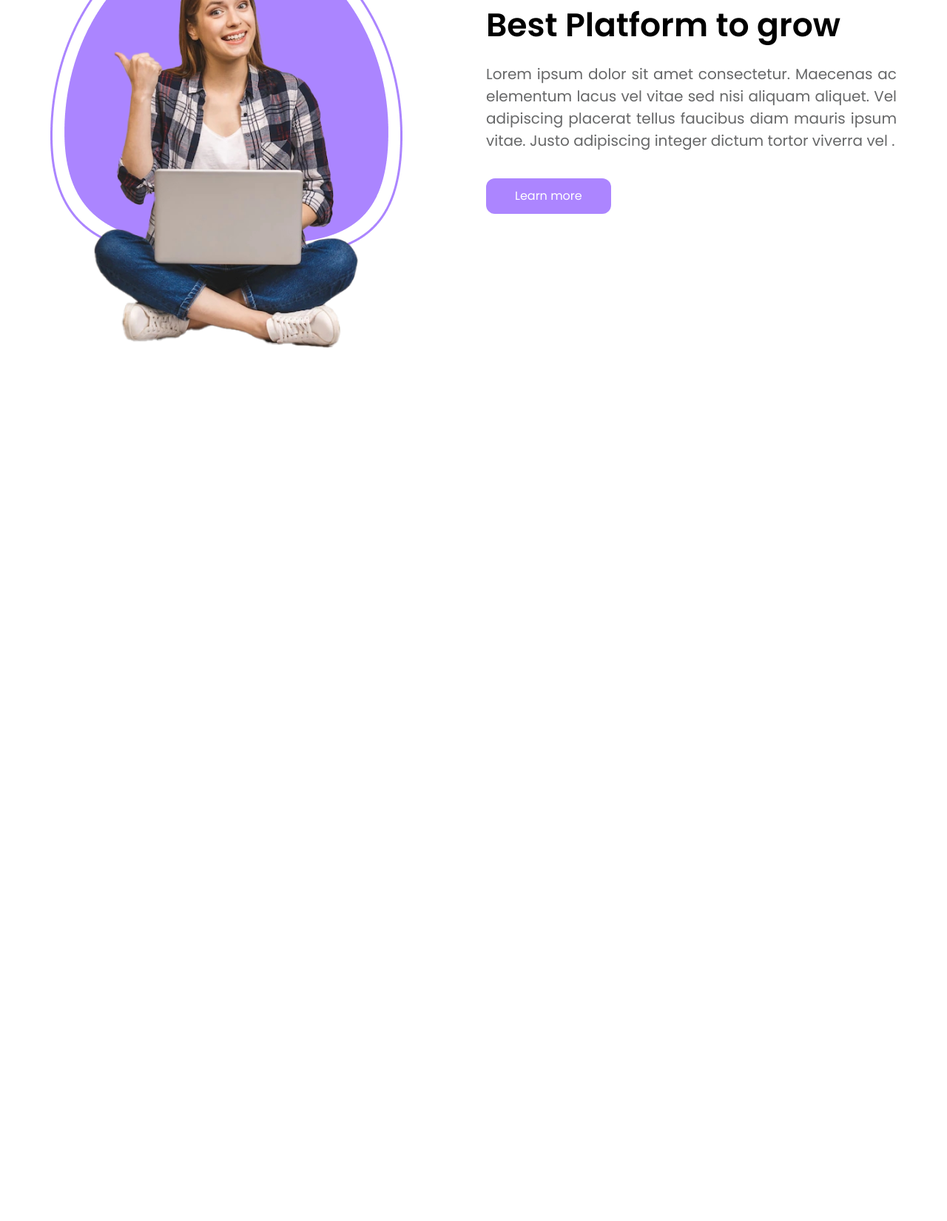
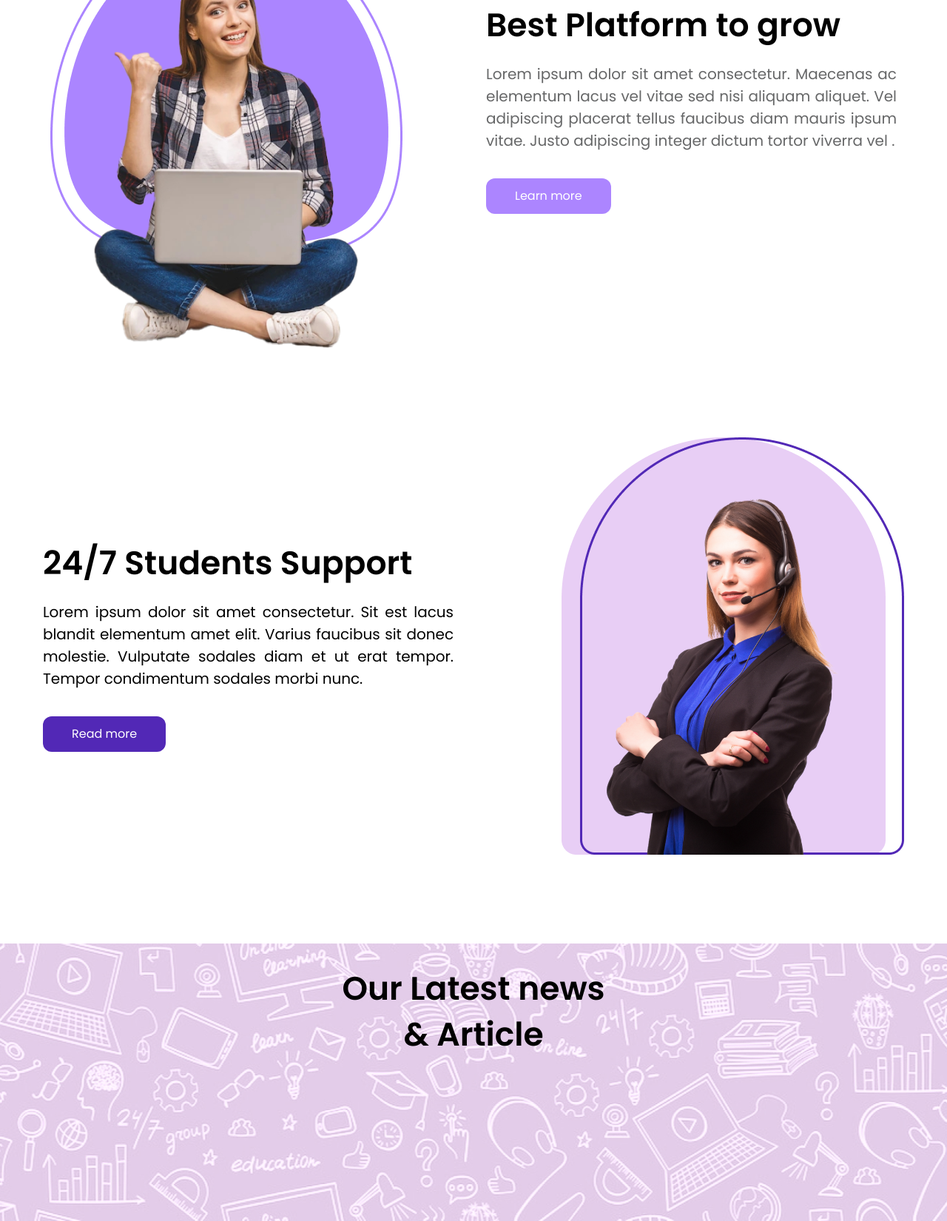
Before and after one commit to vostavhy/landing-tailwind-skills, a website built with Vite: page index.html in a window 1280 px wide. Shown: the part 3256-4906 px from the top of the page at 74% size. Before the commit the page ends 3727 px from the top, so only its background shows below. Built offline with nearby package versions, Linux system fonts and the light colour scheme; files whose address does not match are found by name.

Commit message:
feat: implement news section

```diff
--- a/index.html
+++ b/index.html
@@ -498,6 +498,34 @@
     </section>
 
     <!--Students Support-->
-    <section></section>
+    <section class="pt-[120px] md:pt-[60px]">
+      <div class="m-auto max-w-[1164px] lg:px-[25px]">
+        <div class="flex items-center justify-between gap-6 md:flex-wrap md:justify-center">
+          <div class="max-w-[555px]">
+            <h2>24/7 Students Support</h2>
+            <p class="mt-5 text-justify text-[20px] font-normal leading-[30px] tracking-[-0.002em] md:text-base">
+              Lorem ipsum dolor sit amet consectetur. Sit est lacus blandit elementum amet elit. Varius faucibus sit
+              donec molestie. Vulputate sodales diam et ut erat tempor. Tempor condimentum sodales morbi nunc.
+            </p>
+            <button
+              class="mt-9 rounded-[12px] bg-[#5228B6] px-[39px] py-3 text-white transition hover:bg-white hover:text-[#5228B6] hover:outline hover:outline-[#5228B6]"
+            >
+              Read more
+            </button>
+          </div>
+          <div>
+            <img class="h-auto w-full" src="/images/support-1.png" alt="" />
+          </div>
+        </div>
+      </div>
+    </section>
+
+    <!--News-->
+    <section class="pt-[120px] md:pt-[60px]">
+      <div class="min-h-[375px] bg-[url('/images/news/bg-news.jpg')] bg-cover bg-center bg-no-repeat text-center">
+        <h2 class="mt-[30px] inline-block max-w-[365px]">Our Latest news & Article</h2>
+      </div>
+      <div></div>
+    </section>
   </body>
 </html>
```
Also changed, not shown: public/images/arrow-right.svg (added), public/images/news/bg-news.jpg (added), public/images/news/news-1.jpg (added), public/images/news/news-2.jpg (added), public/images/news/news-3.jpg (added), public/images/support-1.png (added).
